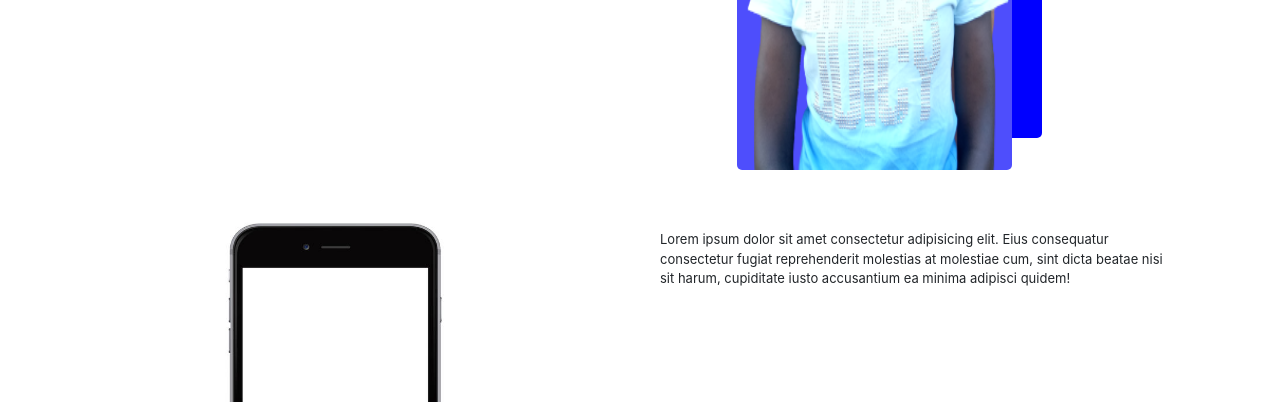
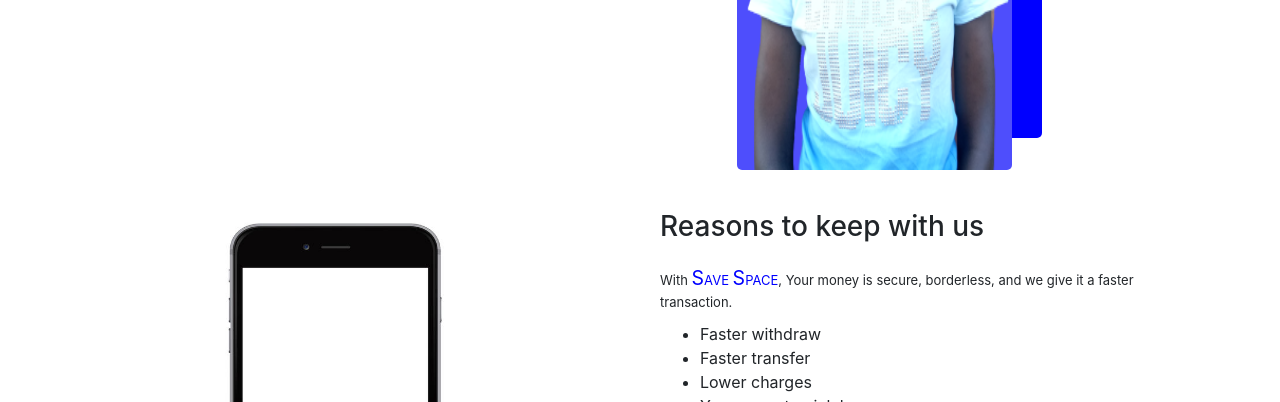
Before and after one commit to wasswaenockmale/saveSpace, a plain HTML site: page index.html in a window 1280 px wide. Shown: the part 550-952 px from the top of the page. Drawn offline with nearby package versions, Linux system fonts and the light colour scheme.

Commit message:
Added static data to save section

```diff
--- a/index.html
+++ b/index.html
@@ -74,11 +74,17 @@
             <img src="./media/images/phone_image.jpg"  class="phone-image" alt="">
         </div>
         <div class="right-div">
+            <h3>Reasons to keep with us</h3>
             <p>
-                Lorem ipsum dolor sit amet consectetur adipisicing elit.
-                Eius consequatur consectetur fugiat reprehenderit molestias at molestiae cum, sint dicta beatae nisi sit harum,
-                cupiditate iusto accusantium ea minima adipisci quidem!
+                With <span class="text-blue"> <span class="text-big">s</span>ave <span class="text-big">s</span>pace</span>, Your money is secure, borderless,
+                and we give it a faster transaction.
             </p>
+            <ul>
+                <li>Faster withdraw</li>
+                <li>Faster transfer</li>
+                <li>Lower charges</li>
+                <li>You can get quick loans.</li>
+            </ul>
         </div>
     </section>
     <script src="./js/bootstrap.bundle.min.js"></script>
```
